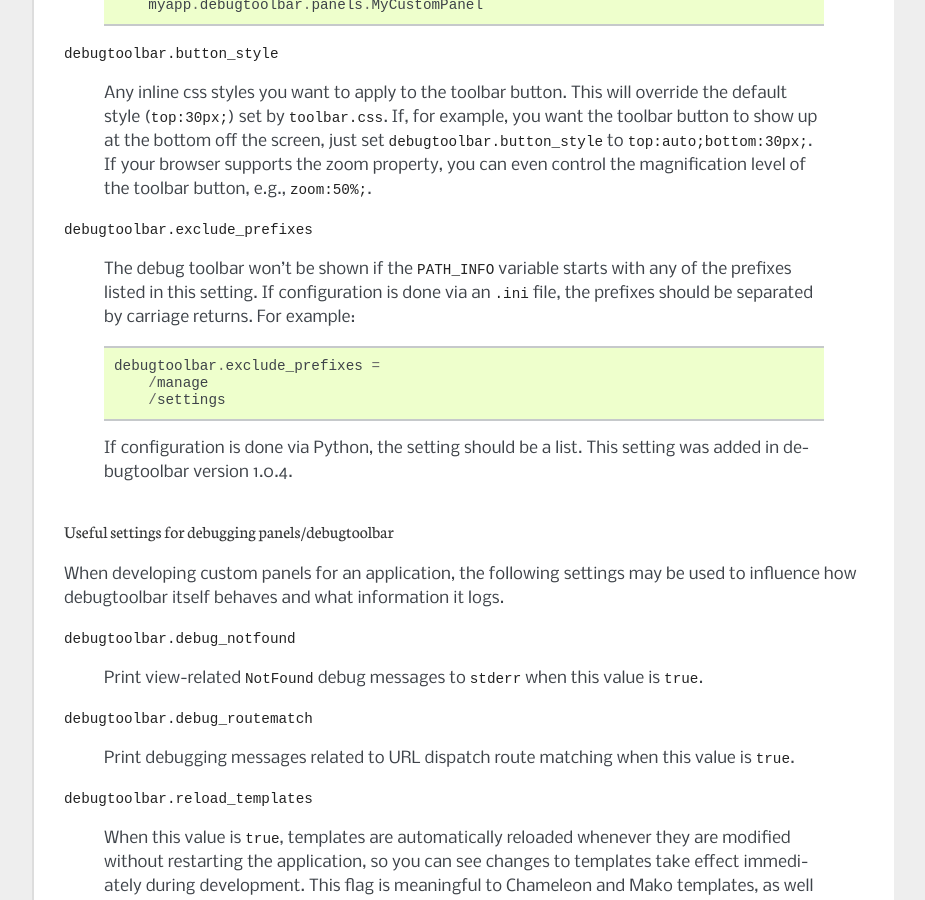
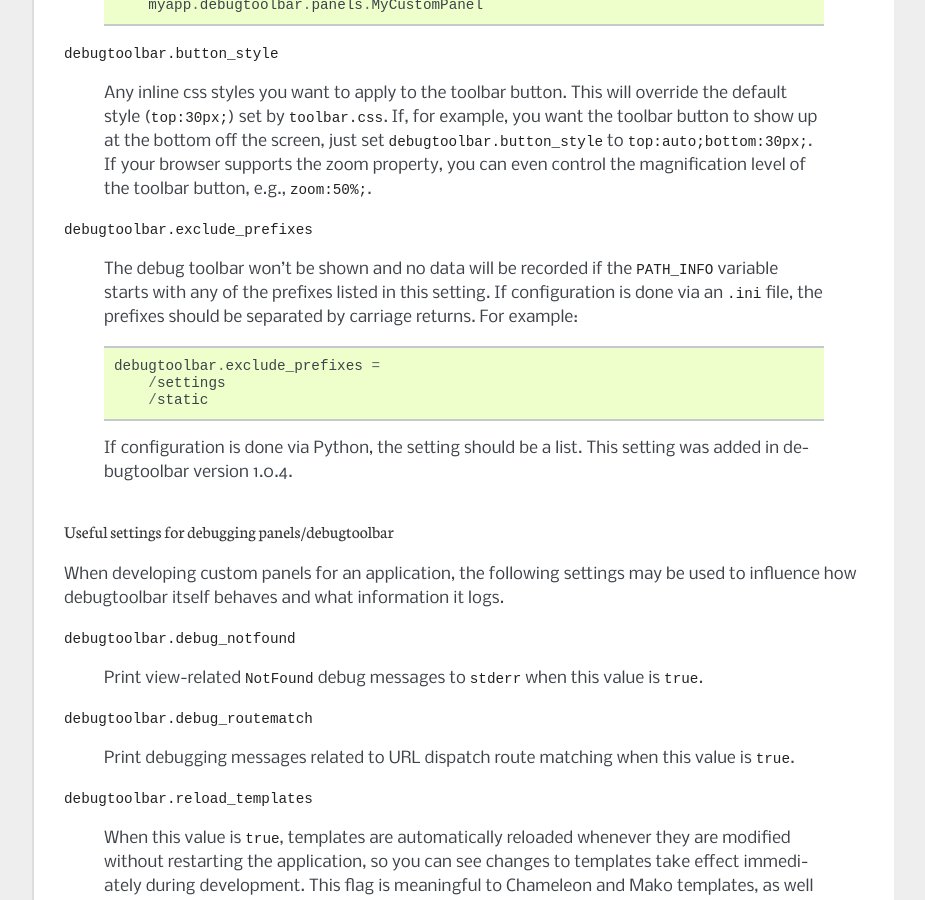
Before and after one commit to Pylons/pyramid_debugtoolbar, a Sphinx documentation site: the page built from docs/index.rst, in a window 1280 px wide and 900 px high, scrolled down 3329 px. Shown: the whole window, without its empty margins (198-1123 px from the left). Built offline with Sphinx 7.4.7, drawn with Linux system fonts in a browser that asks for light colours.

```diff
--- a/docs/index.rst
+++ b/docs/index.rst
@@ -186,14 +186,14 @@ file.
 
 ``debugtoolbar.exclude_prefixes``
 
-  The debug toolbar won't be shown if the ``PATH_INFO`` variable starts with
-  any of the prefixes listed in this setting.  If configuration is done via an
-  ``.ini`` file, the prefixes should be separated by carriage returns. For
-  example::
+  The debug toolbar won't be shown and no data will be recorded if the
+  ``PATH_INFO`` variable starts with any of the prefixes listed in this setting.
+  If configuration is done via an ``.ini`` file, the prefixes should be separated
+  by carriage returns. For example::
 
     debugtoolbar.exclude_prefixes =
-        /manage
         /settings
+        /static
 
   If configuration is done via Python, the setting should be a list.  This
   setting was added in debugtoolbar version 1.0.4.
```
